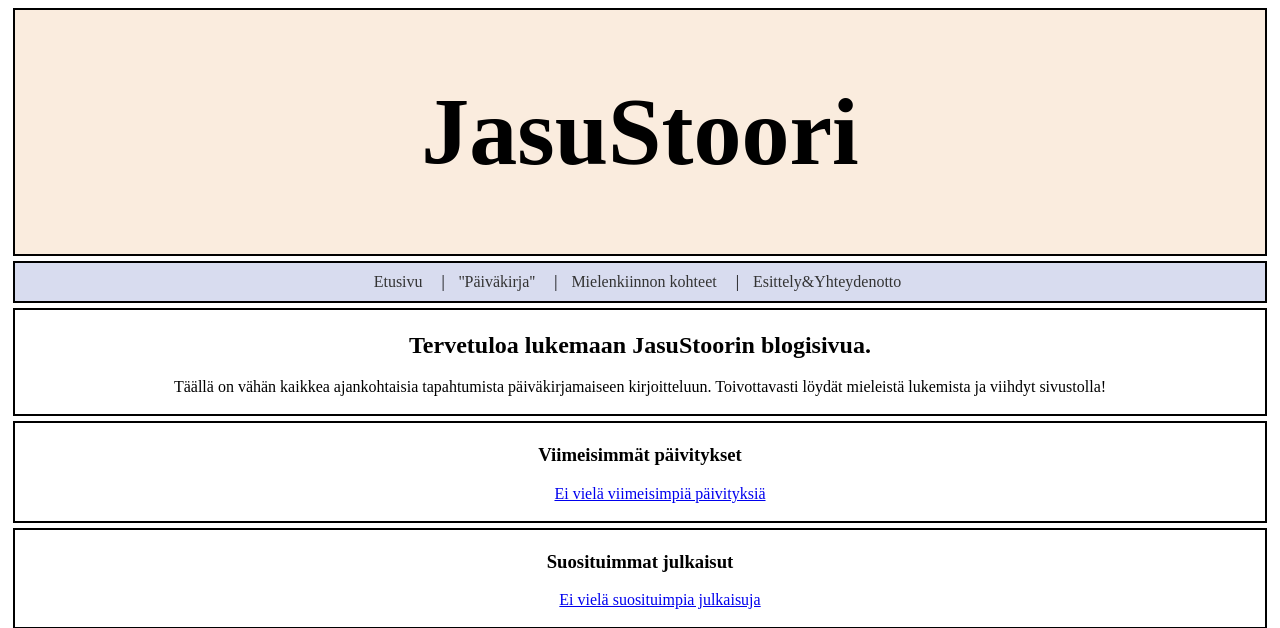
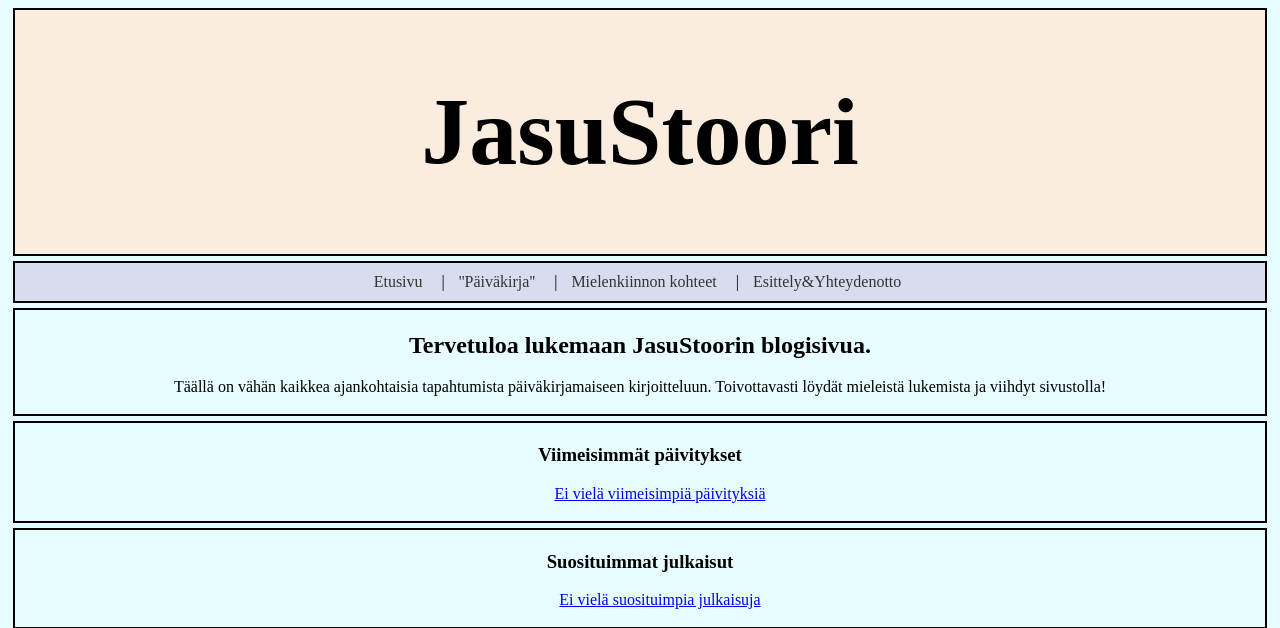
Before and after one commit to JasuStoori/JasuStoori.github.io, a PHP site: page /index.html in a window 1280 px wide. Shown: the top 628 px of the page. Run offline with PHP 8.4, Linux system fonts and the light colour scheme; grey boxes are pictures that could not be loaded.

Commit message:
korjauss

```diff
--- a/Tyyllit.css
+++ b/Tyyllit.css
@@ -11,7 +11,4 @@ div.wireframe {
 }
 
 @media screen and (min-width: 1025px) {
-    body {
-      background-color: #ffffff;
     }
-  }
```
